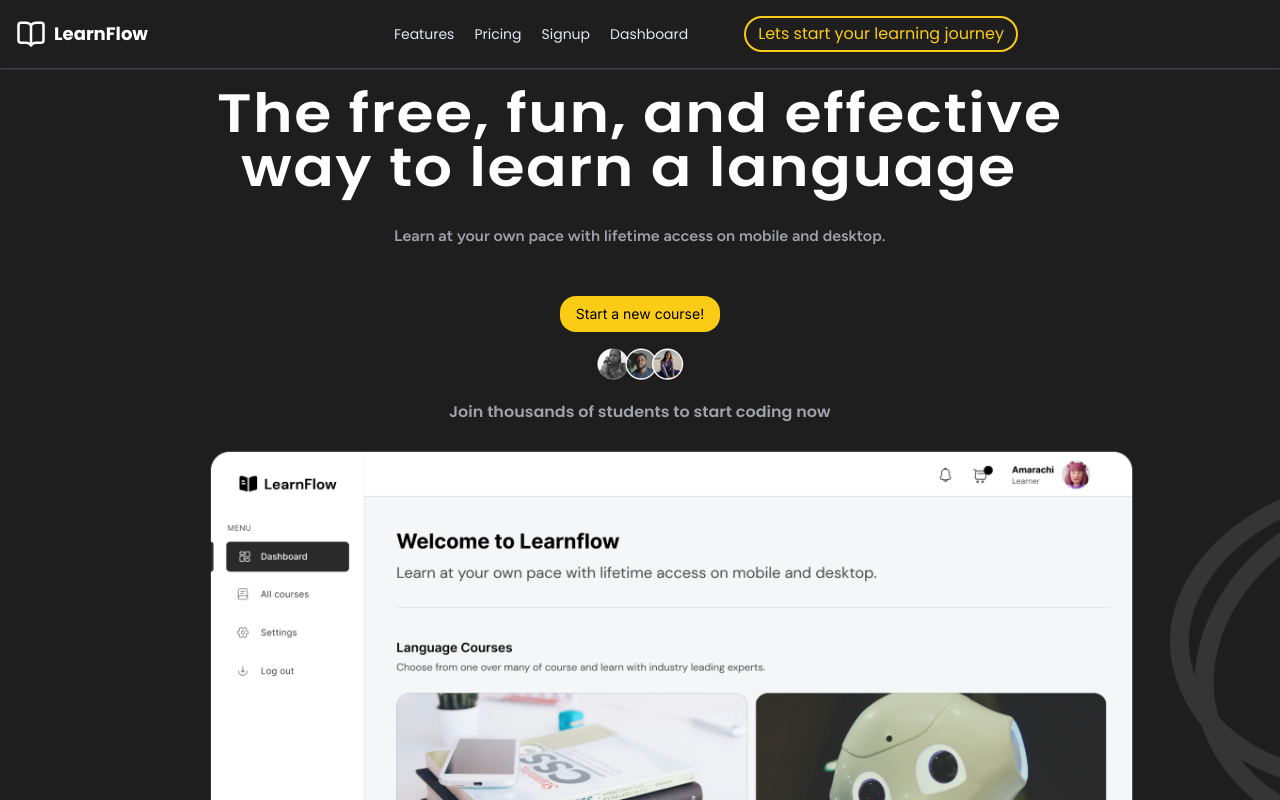
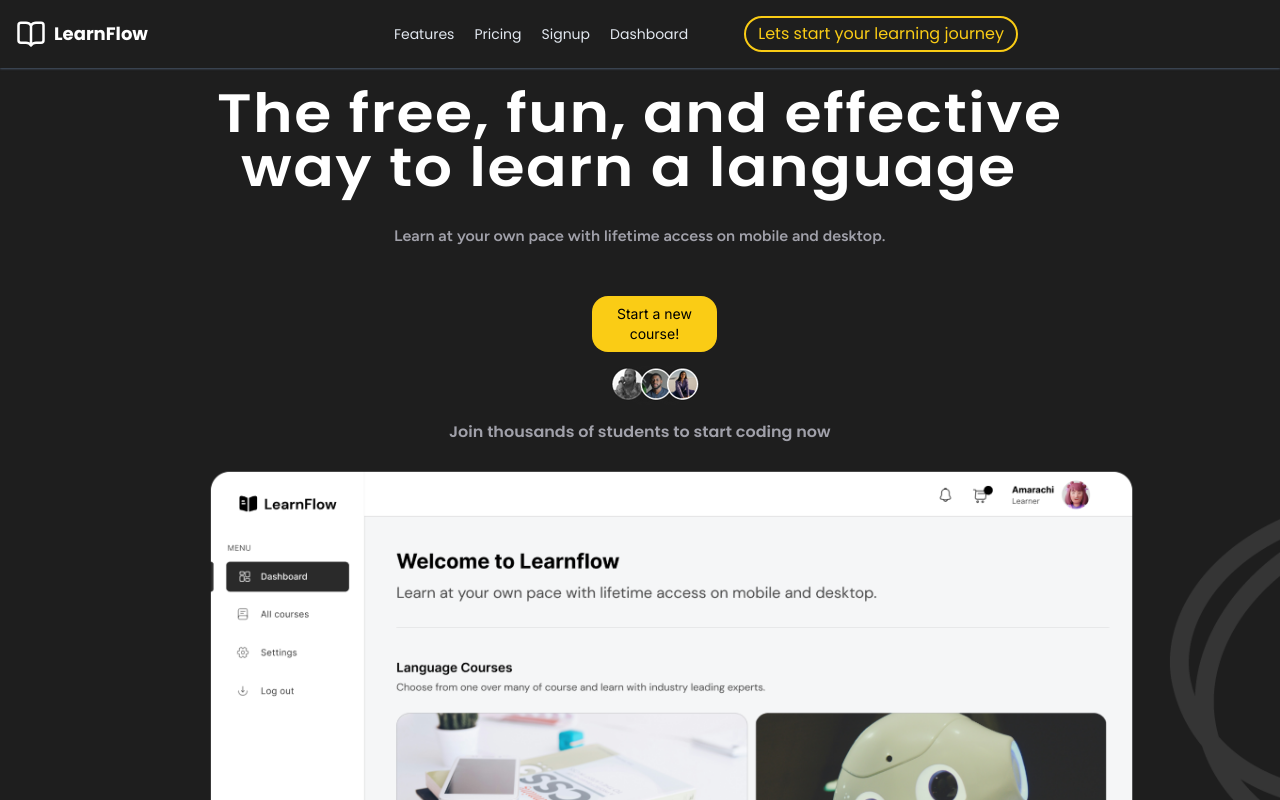
Before and after one commit to Juztice2/LEARNFLOW-MANAGEMENT-SYSTEM, a React (Vite) app: page / in a window 1280 px wide. Shown: the top 800 px of the page. Built offline with nearby package versions, Linux system fonts and the light colour scheme.

Commit message:
adjusting

```diff
--- a/src/components/home.jsx
+++ b/src/components/home.jsx
@@ -31,9 +31,9 @@ export default function Home() {
       <h1 className="text-white justify-self-center mt-16 font-poppins font-semibold leading-13 space-x-2 tracking-wide text-4xl md:text-4xl lg:text-6xl scale-y-90 ">The free, fun, and effective <br></br><span className=" p-4">way to learn a language</span></h1>
       <p className="text-zinc-400 justify-self-center font-figtree  mt-6 font-semibold scale-y-95">Learn at your own pace with lifetime access on mobile and desktop.</p>
       </div>
-      <div className="justify-self-center mt-8">
+      <div className="justify-self-center justify-items-center mt-8">
         <Link to="/signup">
-     <button className=" bg-yellow-400 p-2 rounded-2xl px-4 text-sm font-inter  font-semi-bold hover:bg-yellow-600 active:bg-yellow-100">Start a new course!</button>
+     <button className=" bg-yellow-400 p-2 rounded-2xl px-4 text-sm font-inter mr-[2%] ml-[20%] font-semi-bold hover:bg-yellow-600 active:bg-yellow-100">Start a new course!</button>
      </Link>
      <img src={teampic} className="mt-3 ml-8"/>
     </div>
--- a/src/components/signin.jsx
+++ b/src/components/signin.jsx
@@ -34,7 +34,7 @@ setMsg('err.message');
    </div>
    <div className="m-2 md:flex">
     <div className=" mb-8 lg:w-[70%]">
-    <form onSubmit={handleSubmit} className="bg-white/95 rounded-lg p-3  shadow-md shadow-black justify-self-center w-[70%]">
+    <form onSubmit={handleSubmit} className="bg-white/95 rounded-lg p-3  shadow-md shadow-black justify-self-center ">
    <h2 className=" font-poppins text-purple-700 justify-self-center">< BookOpen size={50}/></h2>
    <h3 className="text-4xl font-dm  mt-5  ">Sign in to</h3>
      <p className="text-lg font-poppins">LearnFlow University</p>
```
